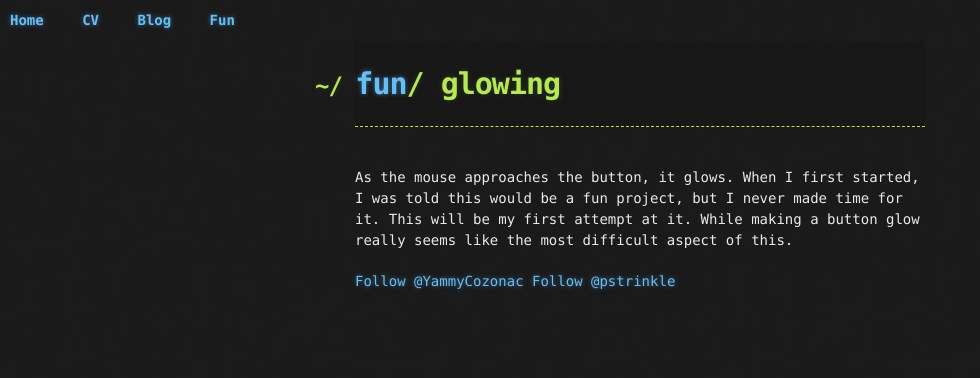
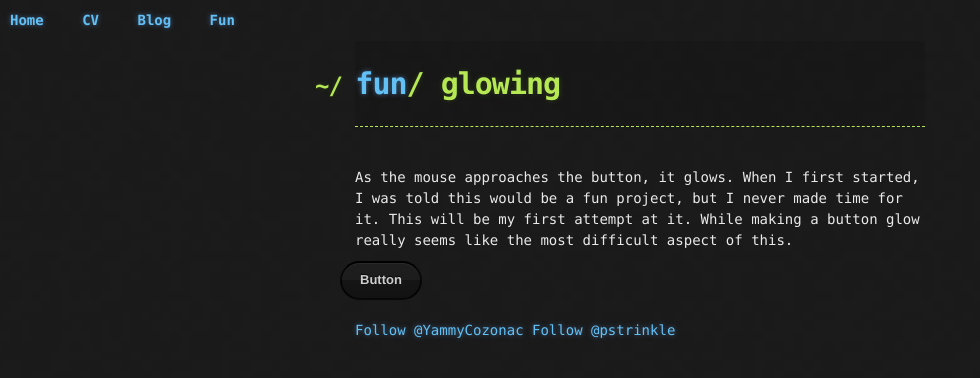
Before and after one commit to pstrinkle/pstrinkle.github.io, a Jekyll site: the page built from fun/glowing.html, in a window 1280 px wide. Shown: the top 378 px of the page, without its empty margins (0-980 px from the left). Built offline with Jekyll 4.4.1, drawn with Linux system fonts in a browser that asks for light colours; nearby versions of some CDN libraries; comment, search, counter and statistics services are not loaded.

Commit message:
Update glowing.html

```diff
--- a/fun/glowing.html
+++ b/fun/glowing.html
@@ -6,3 +6,19 @@
 <p>As the mouse approaches the button, it glows.  When I first started, I was told this would be a fun project, but I never
 made time for it.  This will be my first attempt at it.  While making a button glow really seems like the most difficult aspect
 of this.</p>
+
+<div class="row">
+  <button class="btn btn-default" type="submit">Button</button>
+</div>
+
+<div class="row" id='where'>
+
+</div>
+
+<script>
+  $(function() {
+    document.mousemove(function(event) {
+      $('#where').text(event.pageX + ", " + event.pageY);
+    })
+  });
+</script>
```
